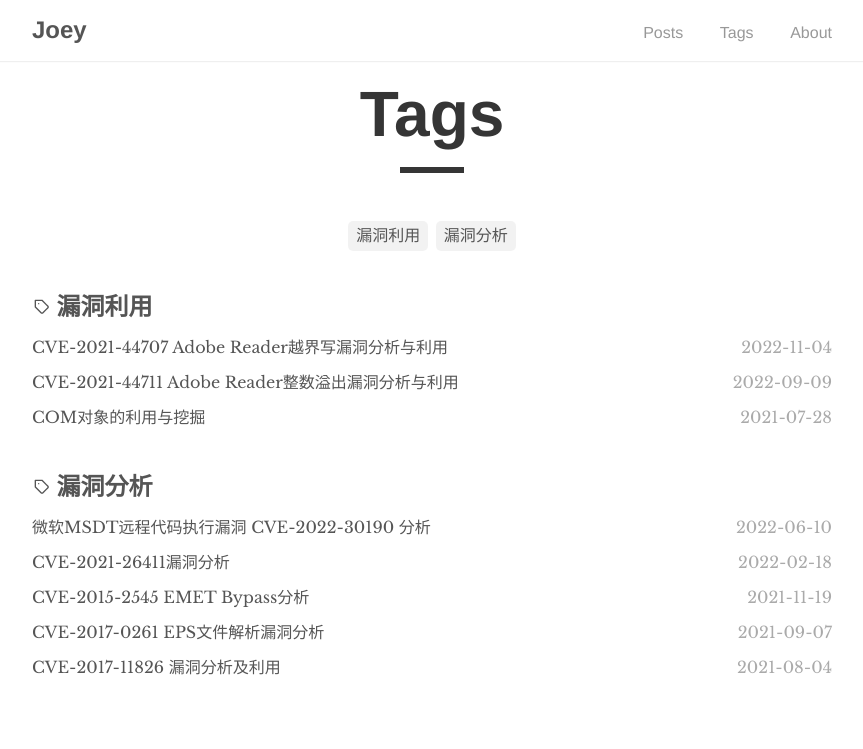
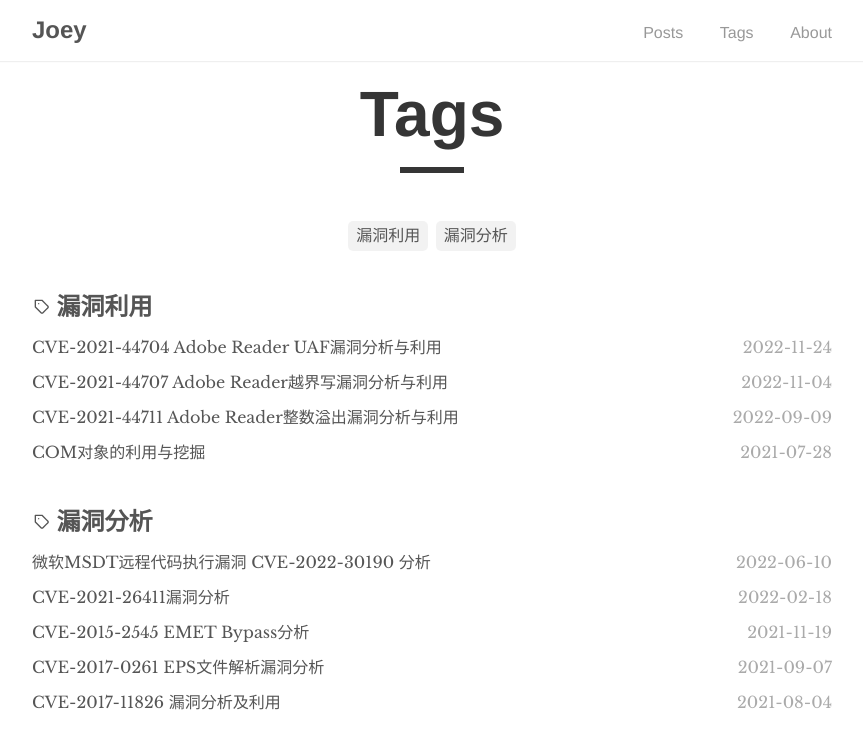
Before and after one commit to JoeyZzZzZz/JoeyZzZzZz.github.io, a Jekyll site: the page built from _pages/tags.html, in a window 1280 px wide. Shown: the top 749 px of the page, without its empty margins (208-1071 px from the left). Built offline with Jekyll 4.4.1, drawn with Linux system fonts in a browser that asks for light colours.

Commit message:
update CVE-2021-44704

```diff
--- a/_posts/2022-11-24-CVE-2021-44704.md
+++ b/_posts/2022-11-24-CVE-2021-44704.md
@@ -1,10 +1,15 @@
-# CVE-2021-44704 Adobe Reader UAF漏洞分析与利用
+---
+layout: post
+title: "CVE-2021-44704 Adobe Reader UAF漏洞分析与利用"
+tags: 漏洞利用
+author: Joey
+excerpt_separator: <!--more-->
+---
+# 前言
 
-## 前言
+该漏洞为2021年天府杯中使用的Adobe Reader UAF漏洞，漏洞位于`Annots.api`模块，对应的Adobe Reader版本为：21.007.20099。<!--more-->
 
-该漏洞为2021年天府杯中使用的Adobe Reader UAF漏洞，漏洞位于`Annots.api`模块，对应的Adobe Reader版本为：21.007.20099。
-
-## 原理分析
+# 原理分析
 
 开启pageheap后，打开POC，崩溃于`Annots+6aabb`处：
 
@@ -386,7 +391,7 @@ Annots!PlugInMain+0x5e30:
 
 结合POC知晓了漏洞的成因：执行`doc.getAnnots(0)`时会获取page[0]上所有的Annotation对象，在获取对象时会查询对象的Markup属性。由于aaa对象在函数中被添加，且该对象的Markup属性为回调函数，因此在获取aaa对象的Markup属性时会执行该回调函数调用`bbb.destroy();`释放bbb对象。紧接着0x60大小的template字符串刚好占位被释放的bbb对象的内存，随后获取bbb对象时访问了template字符串，造成了UAF。
 
-## 漏洞利用
+# 漏洞利用
 
 UAF漏洞的利用思路一般为通过占位释放的对象内存使得后续解析伪造的对象时造成特定地址越界写或内存释放，在该漏洞中寻找到的利用方式为释放指定内存地址的ArrayBuffer对象，随后通过字符串占位该对象内存修改ArrayBuffer对象的byteLength为0xFFFFFFFF。
 
@@ -563,6 +568,6 @@ var sprayStr1 = unescape('%u9090%uFFFF%uFFFF%uFFFF') + unescape('%u0000%u0000%u0
 
 自此整个利用结束，剩下的内容就是利用读写原语执行代码了不再赘述。
 
-## 总结
+# 总结
 
 该漏洞主要的利用难点在于构造占位Annots[1]的字符串和伪造Annots[1]+0x2C指向的结构，这部分不仔细构造的话执行后续的函数会报错。另外也尝试用字符串占位了ArrayBuffer对象，读写原语的构造更加简单了。
```
